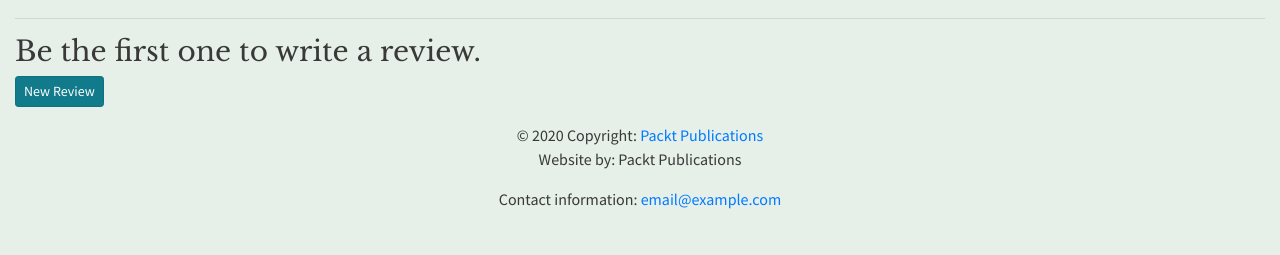
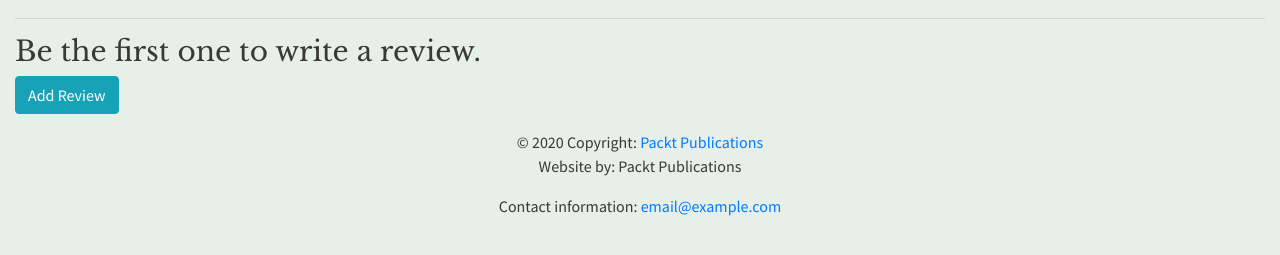
Before and after one commit to oumabaros/bookr, a Django app: template reviews/templates/reviews/book_detail.html in a window 1280 px wide. Shown: the part 261-516 px from the top of the page. Run offline with Django 3.2, Linux system fonts and the light colour scheme; the template is opened without the code that fills it, so the values that code supplies are empty; some libraries are stand-ins or nearby versions.

Commit message:
first commit

```diff
--- a/reviews/templates/reviews/book_detail.html
+++ b/reviews/templates/reviews/book_detail.html
@@ -31,12 +31,12 @@
                         <br>
                         <span class="text-info">Creator: </span><span>{{ review.creator.username }}</span>
                         <br>
-                        <a class="btn btn-primary btn-sm active" role="button" aria-pressed="true" href="/books/{{ review.book.id }}/reviews/{{review.id}}">Edit Review</a></li>
+                        <a class="btn btn-primary" href="{% url 'review_edit' book.pk review.pk %}">Edit Review</a>
                   </li>
             {% endfor %}
             </ul>
             <br>
 
       {% endif %}
-      <a class="btn btn-info btn-sm active" role="button" aria-pressed="true" href="/books/{{ book.id }}/reviews/new">New Review</a></li>
+      <a class="btn btn-info" href="{% url 'review_create' book.pk %}">Add Review</a>
 {% endblock %}
```
